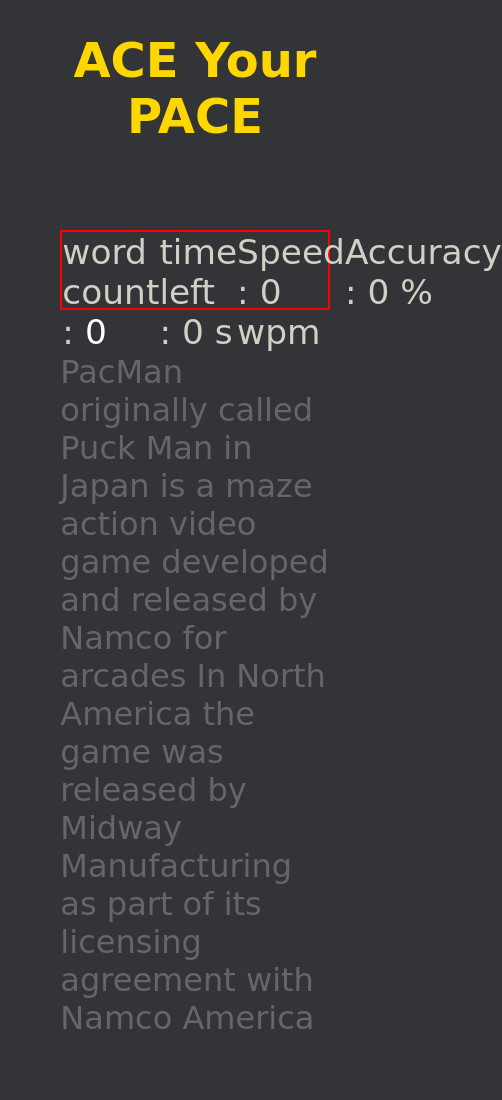
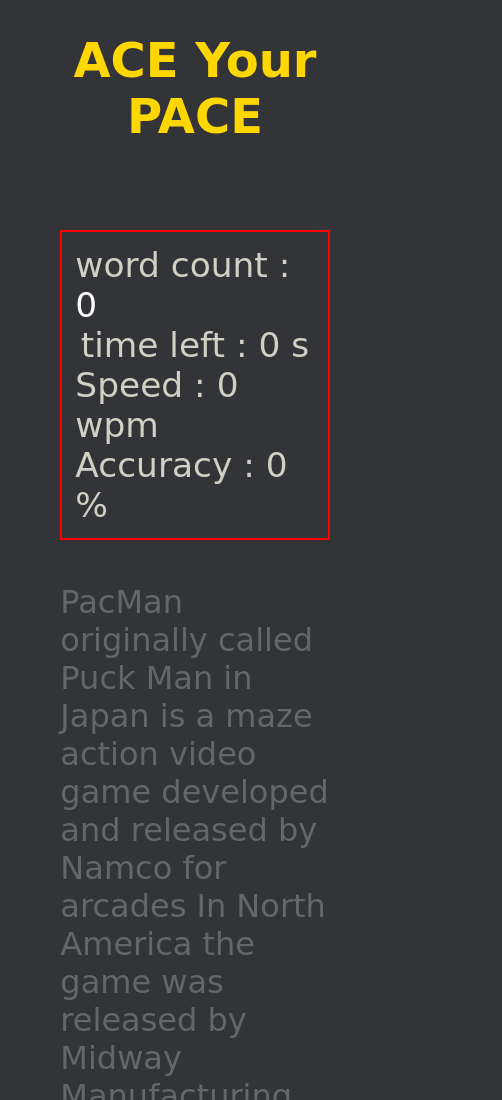
Before and after one commit to Abhishekcpr/ace-your-pace, a plain HTML site: page client/index.html in a window 390 px wide. Shown: the top 1100 px of the page, 502 px wide, since content can reach past the window. Before the commit the page ends 1037 px from the top, so only its background shows below. Drawn offline with nearby package versions, Linux system fonts and the light colour scheme; a web font is replaced by a local one.

Commit message:
add responsiveness in panel

```diff
--- a/client/style.css
+++ b/client/style.css
@@ -15,10 +15,11 @@ h1{
 
 .panel {
     border: 2px solid red;
-    height: 80px;
+    height: fit-content;
     width: 72%;
     margin: auto;
     margin-top: 86px;
+    padding: 13px;
 }
 
 #inputBox {
@@ -54,6 +55,7 @@ h1{
 .panel{
     display: flex;
     justify-content: space-around;
+    flex-wrap: wrap;
 }
 .panel-item {
     font-size: 2.15rem;
```
